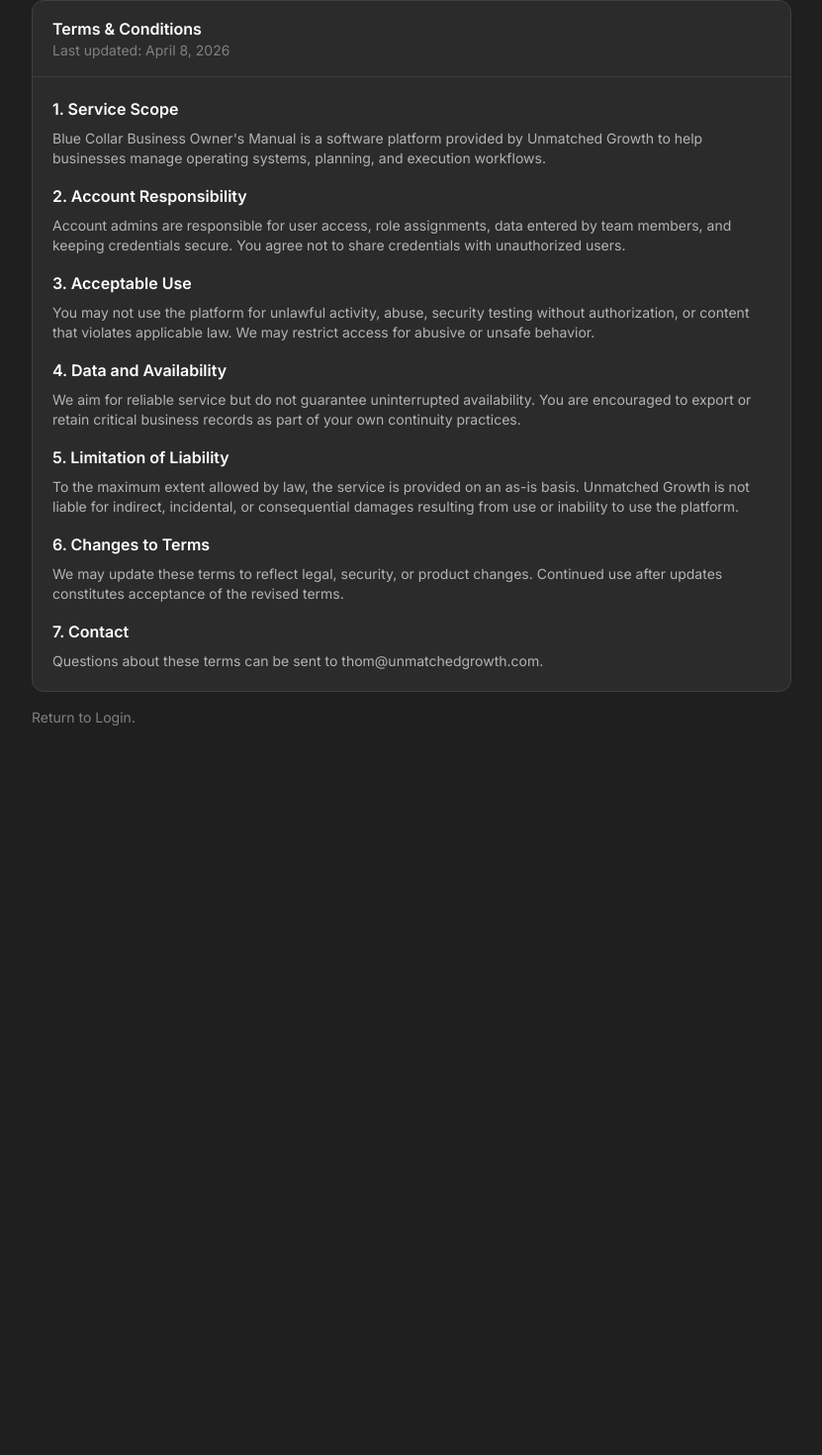
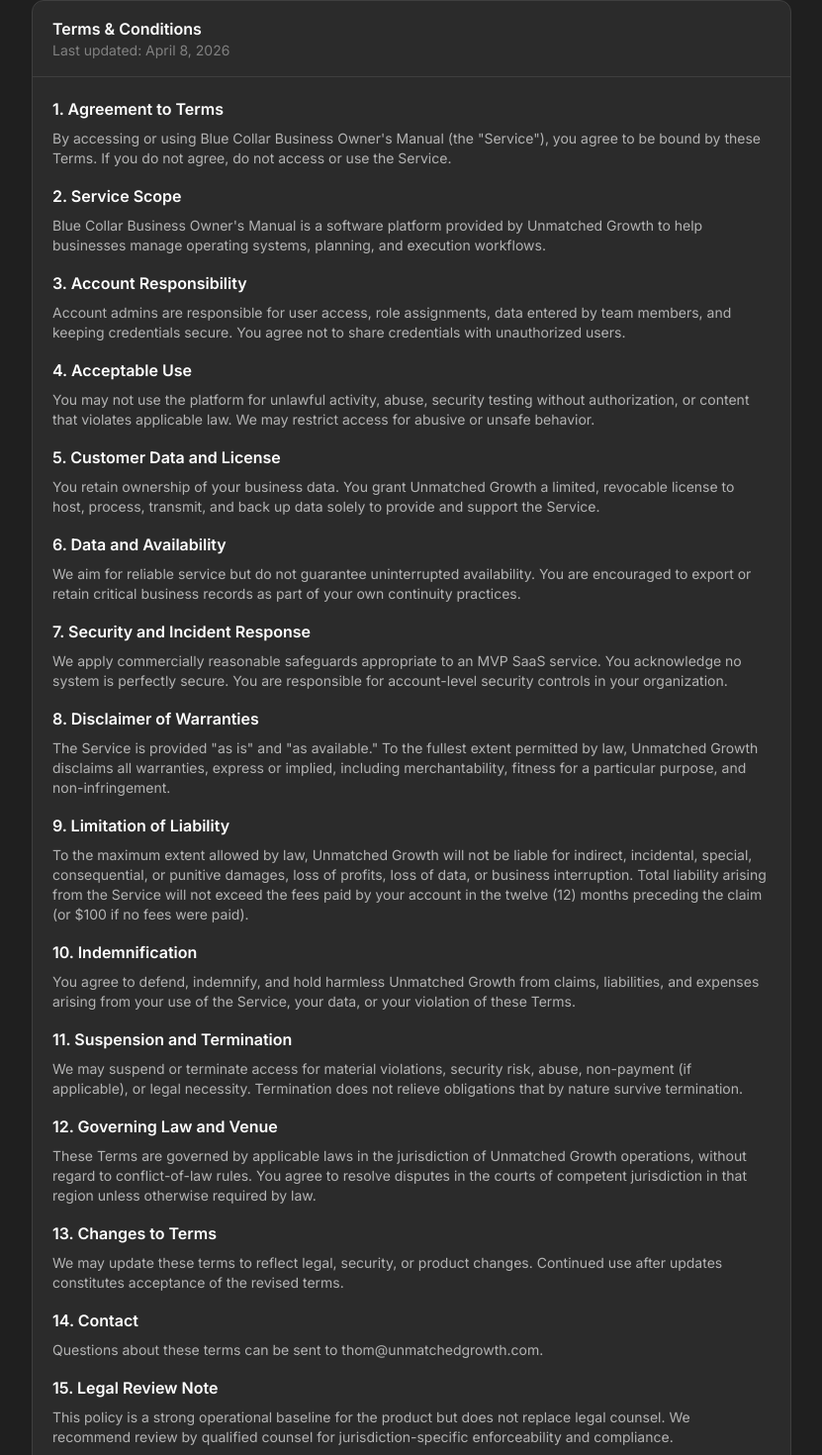
Before and after one commit to thomvandycke/blue-collar-business-owners-manual, a Next.js app: page /terms in a window 1280 px wide. Shown: the part 40-1510 px from the top of the page at 99% size, without its empty margins (224-1055 px from the left). Before the commit the page ends 815 px from the top, so only its background shows below. Built offline with nearby package versions, Linux system fonts and the light colour scheme; no server answers.

Commit message:
Strengthen legal pages and make login legal links explicit

```diff
--- a/src/app/(public)/privacy/page.tsx
+++ b/src/app/(public)/privacy/page.tsx
@@ -13,7 +13,14 @@
           </CardHeader>
           <CardContent className="space-y-4 text-sm text-text-secondary">
             <section className="space-y-2">
-              <h2 className="text-base font-semibold text-text-primary">1. Information We Collect</h2>
+              <h2 className="text-base font-semibold text-text-primary">1. Scope</h2>
+              <p>
+                This Privacy Statement describes how Unmatched Growth collects, uses, stores, and discloses personal and
+                business information when you use Blue Collar Business Owner&apos;s Manual.
+              </p>
+            </section>
+            <section className="space-y-2">
+              <h2 className="text-base font-semibold text-text-primary">2. Information We Collect</h2>
               <p>
                 We collect account profile data (name, email, display name, role), authentication and session data,
                 business operating data entered in the app (systems, KPIs, goals, tasks, notes), and basic activity logs
@@ -21,21 +28,28 @@
               </p>
             </section>
             <section className="space-y-2">
-              <h2 className="text-base font-semibold text-text-primary">2. How We Use Information</h2>
+              <h2 className="text-base font-semibold text-text-primary">3. How We Use Information</h2>
               <p>
                 Data is used to deliver the service, authenticate users, enforce permissions, provide account management,
                 support troubleshooting, and protect against unauthorized access and abuse.
               </p>
             </section>
             <section className="space-y-2">
-              <h2 className="text-base font-semibold text-text-primary">3. Data Sharing</h2>
+              <h2 className="text-base font-semibold text-text-primary">4. Legal Bases and Legitimate Interests</h2>
+              <p>
+                Processing is performed to provide contracted services, protect platform security, satisfy legal
+                obligations, and support legitimate business operations, including product support and reliability.
+              </p>
+            </section>
+            <section className="space-y-2">
+              <h2 className="text-base font-semibold text-text-primary">5. Data Sharing and Processors</h2>
               <p>
                 We do not sell personal information. Data may be processed by infrastructure providers required to run the
                 application (hosting, database, email). We share only what is necessary to provide the service.
               </p>
             </section>
             <section className="space-y-2">
-              <h2 className="text-base font-semibold text-text-primary">4. Security</h2>
+              <h2 className="text-base font-semibold text-text-primary">6. Security</h2>
               <p>
                 We implement role-based access, password hashing, secure sessions, and production controls appropriate for
                 an MVP SaaS environment. No system can be guaranteed fully secure, so users should use strong passwords and
@@ -43,7 +57,7 @@
               </p>
             </section>
             <section className="space-y-2">
-              <h2 className="text-base font-semibold text-text-primary">5. Data Retention</h2>
+              <h2 className="text-base font-semibold text-text-primary">7. Data Retention</h2>
               <p>
                 Account and business records are retained while the account is active. Some records (for example, activity
                 logs) may remain for audit/history purposes. User deactivation may preserve historical references to protect
@@ -51,14 +65,35 @@
               </p>
             </section>
             <section className="space-y-2">
-              <h2 className="text-base font-semibold text-text-primary">6. Your Choices</h2>
+              <h2 className="text-base font-semibold text-text-primary">8. International Transfers</h2>
+              <p>
+                Your data may be processed in jurisdictions where our infrastructure providers operate. We use reasonable
+                safeguards consistent with the sensitivity of stored information.
+              </p>
+            </section>
+            <section className="space-y-2">
+              <h2 className="text-base font-semibold text-text-primary">9. Your Choices and Rights</h2>
               <p>
                 Admins can update account branding and user status. Users can update display name, profile image, and
                 password. To request account-level data export or deletion, contact Unmatched Growth support.
               </p>
             </section>
             <section className="space-y-2">
-              <h2 className="text-base font-semibold text-text-primary">7. Contact</h2>
+              <h2 className="text-base font-semibold text-text-primary">10. Children&apos;s Privacy</h2>
+              <p>
+                The Service is intended for business use and is not directed to children under 13. We do not knowingly
+                collect personal information from children under 13.
+              </p>
+            </section>
+            <section className="space-y-2">
+              <h2 className="text-base font-semibold text-text-primary">11. Policy Changes</h2>
+              <p>
+                We may update this statement to reflect product, legal, or operational changes. Material updates will be
+                reflected by a new &quot;Last updated&quot; date.
+              </p>
+            </section>
+            <section className="space-y-2">
+              <h2 className="text-base font-semibold text-text-primary">12. Contact</h2>
               <p>
                 Privacy questions can be sent to{" "}
                 <a href="mailto:thom@unmatchedgrowth.com" className="text-accent-primary hover:underline">
--- a/src/app/(public)/terms/page.tsx
+++ b/src/app/(public)/terms/page.tsx
@@ -13,56 +13,116 @@
           </CardHeader>
           <CardContent className="space-y-4 text-sm text-text-secondary">
             <section className="space-y-2">
-              <h2 className="text-base font-semibold text-text-primary">1. Service Scope</h2>
+              <h2 className="text-base font-semibold text-text-primary">1. Agreement to Terms</h2>
+              <p>
+                By accessing or using Blue Collar Business Owner&apos;s Manual (the &quot;Service&quot;), you agree to
+                be bound by these Terms. If you do not agree, do not access or use the Service.
+              </p>
+            </section>
+            <section className="space-y-2">
+              <h2 className="text-base font-semibold text-text-primary">2. Service Scope</h2>
               <p>
                 Blue Collar Business Owner&apos;s Manual is a software platform provided by Unmatched Growth to help
                 businesses manage operating systems, planning, and execution workflows.
               </p>
             </section>
             <section className="space-y-2">
-              <h2 className="text-base font-semibold text-text-primary">2. Account Responsibility</h2>
+              <h2 className="text-base font-semibold text-text-primary">3. Account Responsibility</h2>
               <p>
                 Account admins are responsible for user access, role assignments, data entered by team members, and
                 keeping credentials secure. You agree not to share credentials with unauthorized users.
               </p>
             </section>
             <section className="space-y-2">
-              <h2 className="text-base font-semibold text-text-primary">3. Acceptable Use</h2>
+              <h2 className="text-base font-semibold text-text-primary">4. Acceptable Use</h2>
               <p>
                 You may not use the platform for unlawful activity, abuse, security testing without authorization, or
                 content that violates applicable law. We may restrict access for abusive or unsafe behavior.
               </p>
             </section>
             <section className="space-y-2">
-              <h2 className="text-base font-semibold text-text-primary">4. Data and Availability</h2>
+              <h2 className="text-base font-semibold text-text-primary">5. Customer Data and License</h2>
+              <p>
+                You retain ownership of your business data. You grant Unmatched Growth a limited, revocable license to
+                host, process, transmit, and back up data solely to provide and support the Service.
+              </p>
+            </section>
+            <section className="space-y-2">
+              <h2 className="text-base font-semibold text-text-primary">6. Data and Availability</h2>
               <p>
                 We aim for reliable service but do not guarantee uninterrupted availability. You are encouraged to export
                 or retain critical business records as part of your own continuity practices.
               </p>
             </section>
             <section className="space-y-2">
-              <h2 className="text-base font-semibold text-text-primary">5. Limitation of Liability</h2>
+              <h2 className="text-base font-semibold text-text-primary">7. Security and Incident Response</h2>
               <p>
-                To the maximum extent allowed by law, the service is provided on an as-is basis. Unmatched Growth is not
-                liable for indirect, incidental, or consequential damages resulting from use or inability to use the
-                platform.
+                We apply commercially reasonable safeguards appropriate to an MVP SaaS service. You acknowledge no system
+                is perfectly secure. You are responsible for account-level security controls in your organization.
               </p>
             </section>
             <section className="space-y-2">
-              <h2 className="text-base font-semibold text-text-primary">6. Changes to Terms</h2>
+              <h2 className="text-base font-semibold text-text-primary">8. Disclaimer of Warranties</h2>
+              <p>
+                The Service is provided &quot;as is&quot; and &quot;as available.&quot; To the fullest extent permitted by
+                law, Unmatched Growth disclaims all warranties, express or implied, including merchantability, fitness for
+                a particular purpose, and non-infringement.
+              </p>
+            </section>
+            <section className="space-y-2">
+              <h2 className="text-base font-semibold text-text-primary">9. Limitation of Liability</h2>
+              <p>
+                To the maximum extent allowed by law, Unmatched Growth will not be liable for indirect, incidental,
+                special, consequential, or punitive damages, loss of profits, loss of data, or business interruption.
+                Total liability arising from the Service will not exceed the fees paid by your account in the twelve (12)
+                months preceding the claim (or $100 if no fees were paid).
+              </p>
+            </section>
+            <section className="space-y-2">
+              <h2 className="text-base font-semibold text-text-primary">10. Indemnification</h2>
+              <p>
+                You agree to defend, indemnify, and hold harmless Unmatched Growth from claims, liabilities, and expenses
+                arising from your use of the Service, your data, or your violation of these Terms.
+              </p>
+            </section>
+            <section className="space-y-2">
+              <h2 className="text-base font-semibold text-text-primary">11. Suspension and Termination</h2>
+              <p>
+                We may suspend or terminate access for material violations, security risk, abuse, non-payment (if
+                applicable), or legal necessity. Termination does not relieve obligations that by nature survive
+                termination.
+              </p>
+            </section>
+            <section className="space-y-2">
+              <h2 className="text-base font-semibold text-text-primary">12. Governing Law and Venue</h2>
+              <p>
+                These Terms are governed by applicable laws in the jurisdiction of Unmatched Growth operations, without
+                regard to conflict-of-law rules. You agree to resolve disputes in the courts of competent jurisdiction in
+                that region unless otherwise required by law.
+              </p>
+            </section>
+            <section className="space-y-2">
+              <h2 className="text-base font-semibold text-text-primary">13. Changes to Terms</h2>
               <p>
                 We may update these terms to reflect legal, security, or product changes. Continued use after updates
                 constitutes acceptance of the revised terms.
               </p>
             </section>
             <section className="space-y-2">
-              <h2 className="text-base font-semibold text-text-primary">7. Contact</h2>
+              <h2 className="text-base font-semibold text-text-primary">14. Contact</h2>
               <p>
                 Questions about these terms can be sent to{" "}
                 <a href="mailto:thom@unmatchedgrowth.com" className="text-accent-primary hover:underline">
                   thom@unmatchedgrowth.com
                 </a>
                 .
+              </p>
+            </section>
+            <section className="space-y-2">
+              <h2 className="text-base font-semibold text-text-primary">15. Legal Review Note</h2>
+              <p>
+                This policy is a strong operational baseline for the product but does not replace legal counsel. We
+                recommend review by qualified counsel for jurisdiction-specific enforceability and compliance.
               </p>
             </section>
           </CardContent>
--- a/src/components/auth/login-form.tsx
+++ b/src/components/auth/login-form.tsx
@@ -42,16 +42,22 @@
           functionality, security, and support. We do not sell your personal information. Access is role-based and
           activity may be logged for accountability and audit history.
         </p>
+        <div className="mt-3 flex flex-wrap gap-2">
+          <Link
+            href="/terms"
+            className="inline-flex rounded-md border border-border-subtle bg-bg-primary px-2 py-1 font-semibold text-accent-primary underline underline-offset-2 hover:bg-surface-1"
+          >
+            Read Terms &amp; Conditions
+          </Link>
+          <Link
+            href="/privacy"
+            className="inline-flex rounded-md border border-border-subtle bg-bg-primary px-2 py-1 font-semibold text-accent-primary underline underline-offset-2 hover:bg-surface-1"
+          >
+            Read Privacy Statement
+          </Link>
+        </div>
         <p className="mt-2">
-          By logging in, you agree to our{" "}
-          <Link href="/terms" className="text-accent-primary hover:underline">
-            Terms &amp; Conditions
-          </Link>{" "}
-          and acknowledge our{" "}
-          <Link href="/privacy" className="text-accent-primary hover:underline">
-            Privacy Statement
-          </Link>
-          .
+          By logging in, you agree to the Terms &amp; Conditions and acknowledge the Privacy Statement.
         </p>
       </div>
     </form>
```
